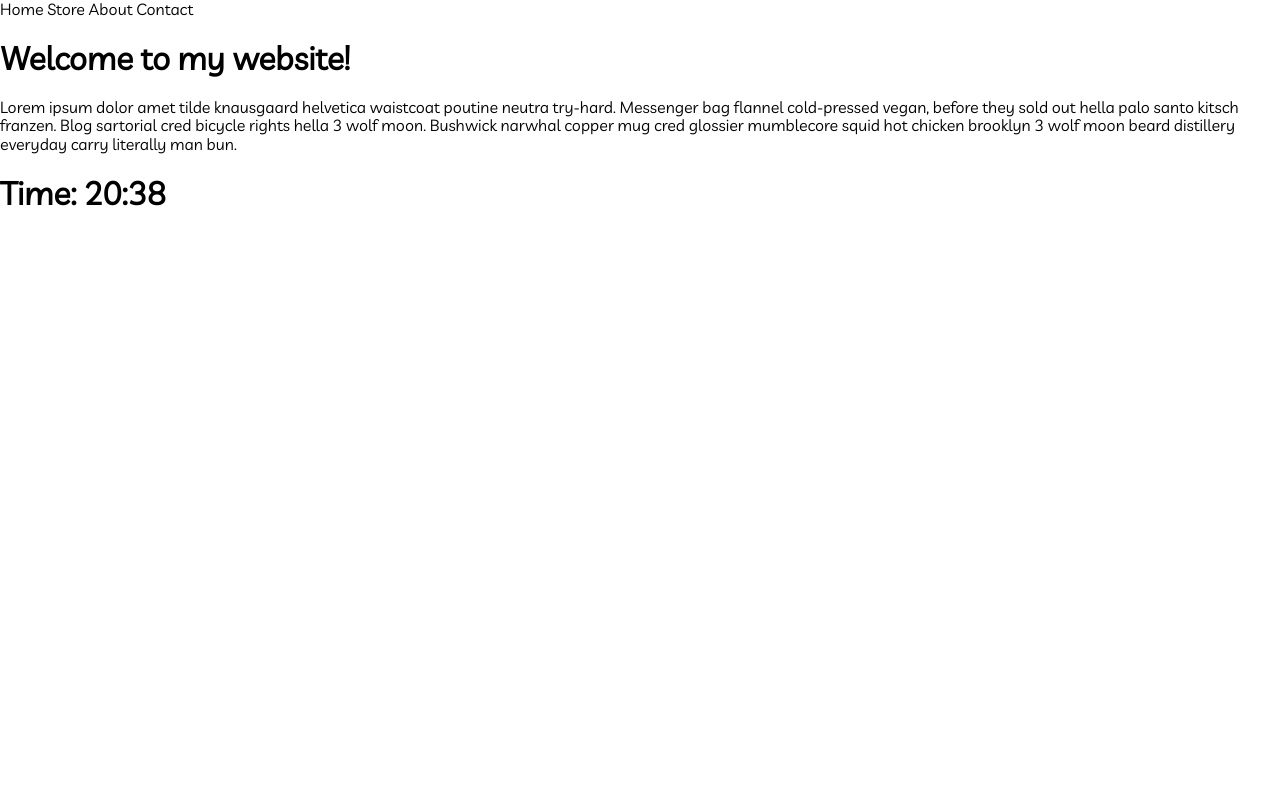
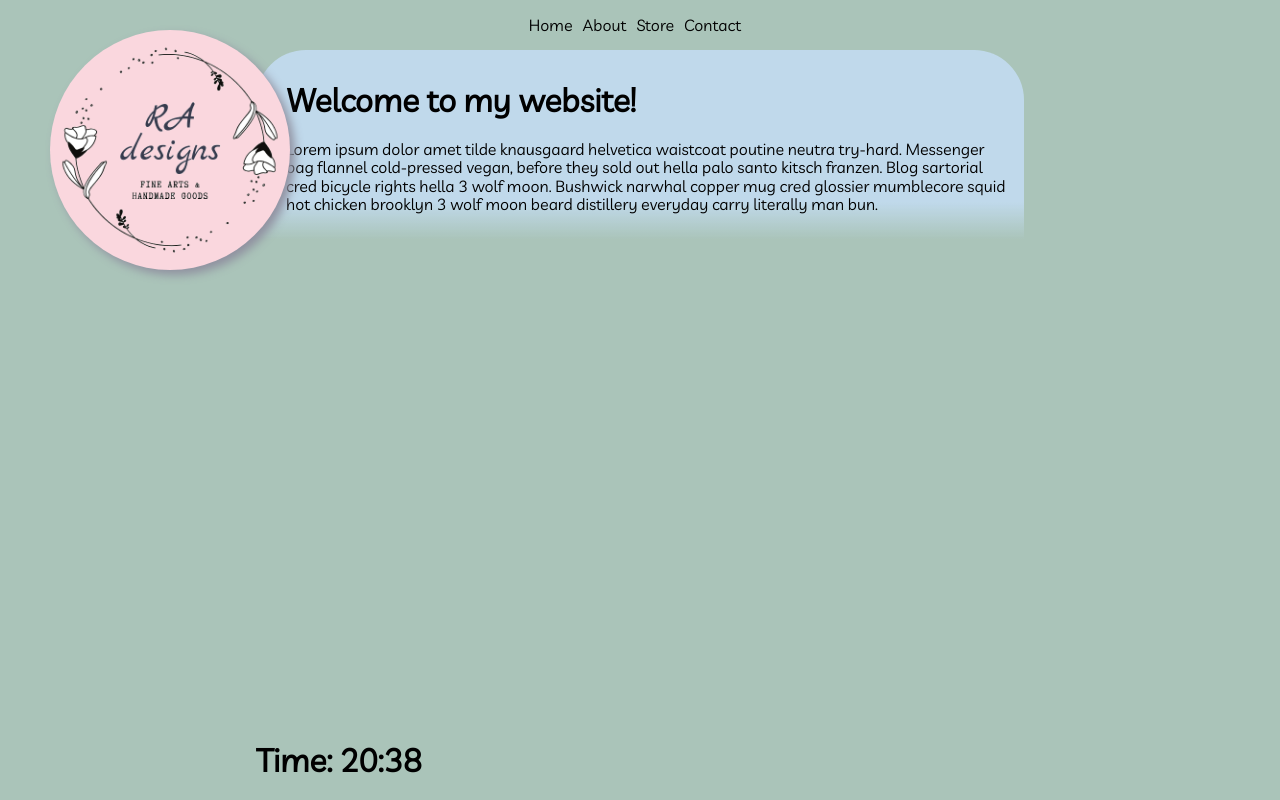
Before and after one commit to ejwyman64/Rebecka_Anne_Designs, a plain HTML site: page index.html in a window 1280 px wide. Drawn offline with Linux system fonts and the light colour scheme.

Commit message:
Added some color and made it look pretty.

```diff
--- a/index.html
+++ b/index.html
@@ -10,24 +10,22 @@
 </head>
 
 <body>
-    <header class="container">
+    <!-- <img class="backgroundImage" src="img/paint_brushes.jpg" alt="Background image of paint brushes."> -->
+    <header>
+        <img class="logo" src="img/transparentLogoRAD.png">
+        <!-- <p>Rebecka Anne Designs</p> -->
         <nav>
             <a id="homeButton">Home</a>
-            <a>Store</a>
             <a id="aboutButton">About</a>
-            <a>Contact</a>
+            <a id="storeButton">Store</a>
+            <a id="contactButton">Contact</a>
         </nav>
-
     </header>
     <main class="container">
-        <div id="currentState">
-
-        </div>
-        <div id="time">
-        </div>
+        <div id="currentState"></div>
     </main>
-    <footer class="container">
-
+    <footer class="container footer">
+        <div id="time"></div>
     </footer>
 </body>
 <script type="text/javascript" src="script.js"></script>
--- a/script.js
+++ b/script.js
@@ -1,21 +1,88 @@
 var d = new Date();
 var time = document.getElementById("time").innerHTML = "<h1>Time: " + d.getHours() + ":" + d.getMinutes() + "</h1>";
 
-window.addEventListener("load", displayHomePage);
-document.getElementById("aboutButton").addEventListener("click", displayAboutPage);
-document.getElementById("homeButton").addEventListener("click", displayHomePage);
-// This function will allow me to dynamically display the about page.
-function displayAboutPage() {
-    document.getElementById("currentState").innerHTML =
-        "<h3>Rebecka Anne Pinkham ~ Owner and Chief of Design since 2019</h3>" + "<p>Blah blah blah, stuff about Becka.</p>";
-}
+var currentState = document.getElementById("currentState");
 
-function displayHomePage() {
-    document.getElementById("currentState").innerHTML =
-        `            <h1 class="greeting">Welcome to my website!</h1>
-    <p>Lorem ipsum dolor amet tilde knausgaard helvetica waistcoat poutine neutra try-hard.
+var aboutPage =
+    `<div id="aboutPage" class="hide">
+        <h3>Rebecka Anne Pinkham ~ Owner and Chief of Design since 2019</h3>
+        <p>Blah blah blah, stuff about Becka.</p>
+    </div>`;
+
+var homePage =
+    `<div id="homePage" class="hide">
+        <h1 class="greeting">Welcome to my website!</h1>
+        <p>Lorem ipsum dolor amet tilde knausgaard helvetica waistcoat poutine neutra try-hard.
         Messenger bag flannel cold-pressed vegan, before they sold out hella palo santo kitsch franzen.
         Blog sartorial cred bicycle rights hella 3 wolf moon. Bushwick narwhal copper mug cred glossier
         mumblecore squid hot chicken brooklyn 3 wolf moon beard distillery everyday carry literally man bun.
-    </p>`;
+        </p>
+    </div>`;
+
+var storePage =
+    `<div id="storePage" class="hide">
+        <p>This will have a gallery and a way for customers to order items.</p>
+    </div>`;
+
+var contactPage =
+    `<div id="contactPage" class="hide">
+        <h2>How to contact Rebecka Anne</h2>
+        <p>Contact information here. Blah blah blah. 555-555-5555</p>
+    </div>`;
+
+//Buttons
+var aboutButton = document.getElementById("aboutButton");
+var homeButton = document.getElementById("homeButton");
+var storeButton = document.getElementById("storeButton");
+var contactButton = document.getElementById("contactButton");
+
+
+//Event Listeners
+window.addEventListener("load", displayPage);
+homeButton.addEventListener("click", displayPage);
+aboutButton.addEventListener("click", displayPage);
+storeButton.addEventListener("click", displayPage);
+contactButton.addEventListener("click", displayPage);
+
+// window.addEventListener("unload", unDisplayPage);
+
+
+// This function will allow me to dynamically display each page.
+function displayPage() {
+    if(event.target == homeButton){
+        currentState.innerHTML = homePage;
+        displayTransitions(currentState)
+
+    } else if(event.target == aboutButton){
+        currentState.innerHTML = aboutPage;
+        displayTransitions(currentState)
+
+    } else if (event.target == storeButton){
+        currentState.innerHTML = storePage;
+        displayTransitions(currentState)
+
+    } else if (event.target == contactButton){
+        currentState.innerHTML = contactPage;
+        displayTransitions(currentState)
+
+    } else {
+        currentState.innerHTML = homePage;
+        displayTransitions(currentState)
+    }
 }
+
+function unDisplayPage() {
+    displayTransitions(event.target);
+    console.log(event.target);
+}
+
+function displayTransitions(state) {
+    if(state.firstChild.className == "hide"){
+        state.firstChild.className = "show";
+        console.log(currentState);
+    } else {
+        state.firstChild.className = "hide";
+    }
+}
+
+console.log(currentState);
--- a/style.css
+++ b/style.css
@@ -1,3 +1,114 @@
+html, body {
+	height: 100%;
+}
+
+body {
+	display: flex;
+	flex-direction: column;
+	background: #aac4b9;
+	font-family: 'Livvic', sans-serif;
+
+}
+
+/* .backgroundImage {
+	width: 100%;
+	position: absolute;
+	top: 0;
+	left: 0;
+	z-index: -1;
+} */
+
+/* ===== HEADER ===== */
+header {
+	display: flex;
+	justify-content: space-around;
+	align-items: flex-end;
+}
+.logo {
+	width: 15em;
+	height: 15em;
+	margin: 10px;
+	padding: 0;
+	border-radius: 100%;
+	position: absolute;
+	top: 20px;
+	left: 40px;
+	background: #fad7de;
+	box-shadow: 5px 5px 10px #9091a0;
+	z-index: 2;
+}
+
+nav {
+	margin: 16px 0;
+	display: flex;
+	justify-content: space-between;
+}
+
+a {
+	margin: 0 10px 0 0;
+}
+
+/* ===== MAIN CONTENT ===== */
+main {
+	flex: 1 0 auto;
+}
+
+.show {
+	z-index: 3;
+	background-image: linear-gradient(#c0d9eb 80%, transparent);
+	padding: 10px 10px 10px 30px;
+	border-radius: 50px 50px 0 0;
+}
+
+/* ===== FOOTER =====*/
+
+.footer {
+	flex-shrink: 0;
+}
+
+/* ===== SPECIAL INSTRUCTIONS ===== */
 .container {
-    font-family: 'Livvic', sans-serif;
+	margin: 0 20%;
 }
+
+
+/*==== ANIMATIONS ===*/
+/* FADE IN UP */
+@-webkit-keyframes fadeInUp {
+	from {
+		opacity: 0;
+		-webkit-transform: translate3d(0, 100%, 0);
+		transform: translate3d(0, 100%, 0);
+	}
+	to {
+		opacity: 1;
+		-webkit-transform: none;
+		transform: none;
+	}
+}
+
+@keyframes fadeInUp {
+	from {
+		opacity: 0;
+		-webkit-transform: translate3d(0, 100%, 0);
+		transform: translate3d(0, 100%, 0);
+	}
+	to {
+		opacity: 1;
+		-webkit-transform: none;
+		transform: none;
+	}
+}
+
+.show {
+	-webkit-animation-duration: 1s;
+	animation-duration: 1s;
+	-webkit-animation-fill-mode: both;
+	animation-fill-mode: both;
+	-webkit-animation-name: fadeInUp;
+	animation-name: fadeInUp;
+}
+
+.hide {
+	display: none;
+}
```
Also changed, not shown: img/Rebecka Anne Designs.png (added), img/paint_brushes.jpg (added), img/transparentLogoRAD.png (added).
